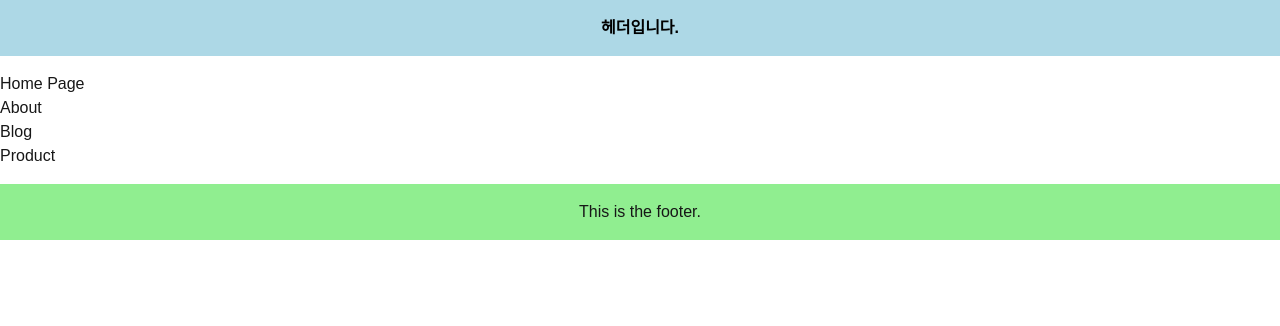
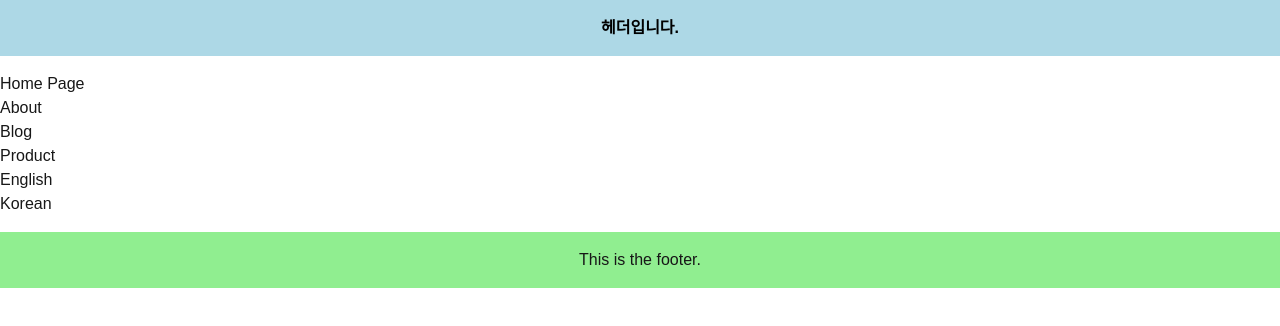
Before and after one commit to Halozhan/backend-lecture, a Next.js app: page / in a window 1280 px wide. Shown: the top 326 px of the page. Built offline with nearby package versions, Linux system fonts and the light colour scheme.

Commit message:
params, searchparams

```diff
--- /dev/null
+++ b/src/app/articles/[id]/page.tsx
@@ -0,0 +1,16 @@
+"use client";
+import { useSearchParams } from "next/navigation";
+
+export default function ArticlePage({ params }) {
+  const { id } = use(params);
+  const searchParams = useSearchParams();
+  const lang = searchParams.get("lang") || "en";
+
+  return (
+    <div>
+      <h1>Article Page</h1>
+      <p>Article ID: {id}</p>
+      <p>Language: {lang}</p>
+    </div>
+  );
+}
--- a/src/app/page.tsx
+++ b/src/app/page.tsx
@@ -9,6 +9,10 @@ export default function Home() {
       <Link href="/blog">Blog</Link>
       <br />
       <Link href="/product">Product</Link>
+      <br />
+      <Link href="/articles/breaking-news-123?lang=en">English</Link>
+      <br />
+      <Link href="/articles/breaking-news-123?lang=ko">Korean</Link>
     </div>
   );
 }
```
